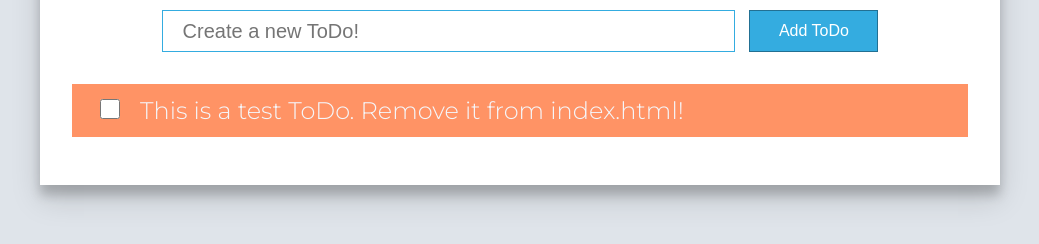
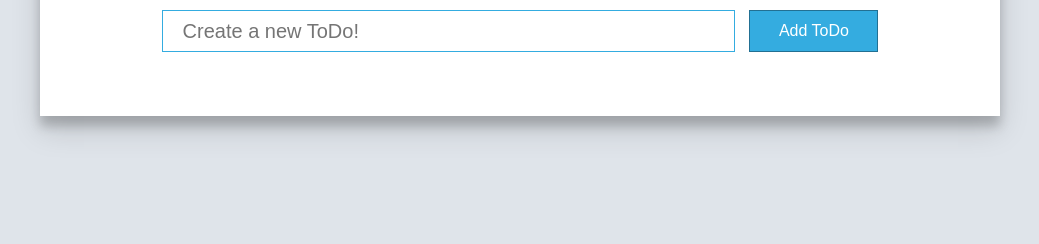
Before and after one commit to melvinhernandez/todo.js, a plain HTML site: page index.html in a window 1280 px wide. Shown: the part 184-428 px from the top of the page, without its empty margins (120-1159 px from the left). Drawn offline with Linux system fonts and the light colour scheme.

Commit message:
ToDo app part one demo.

```diff
--- a/app.js
+++ b/app.js
@@ -76,8 +76,7 @@ function createTodoListItem(todo) {
 function completeTodo(event) {
   var checkbox = event.target;
   var todo = todos[checkbox.id];
-  console.log(todo);
-  todo.completed = true;
+  todo.completed = !todo.completed;
   var todoElement = document.getElementById('todo-' + todo.id);
   todoElement.classList.toggle('completed');
 }
--- a/index.html
+++ b/index.html
@@ -16,9 +16,6 @@
     </div>
     <!-- todo-list will contain the list of todos. -->
     <ul id="todo-list">
-      <li class="todo-item">
-        <input id="100" type="checkbox" onclick="completeTodo(this);">This is a test ToDo. Remove it from index.html!
-      </li>
     </ul>
   </section>
   <script src="app.js"></script>
```
